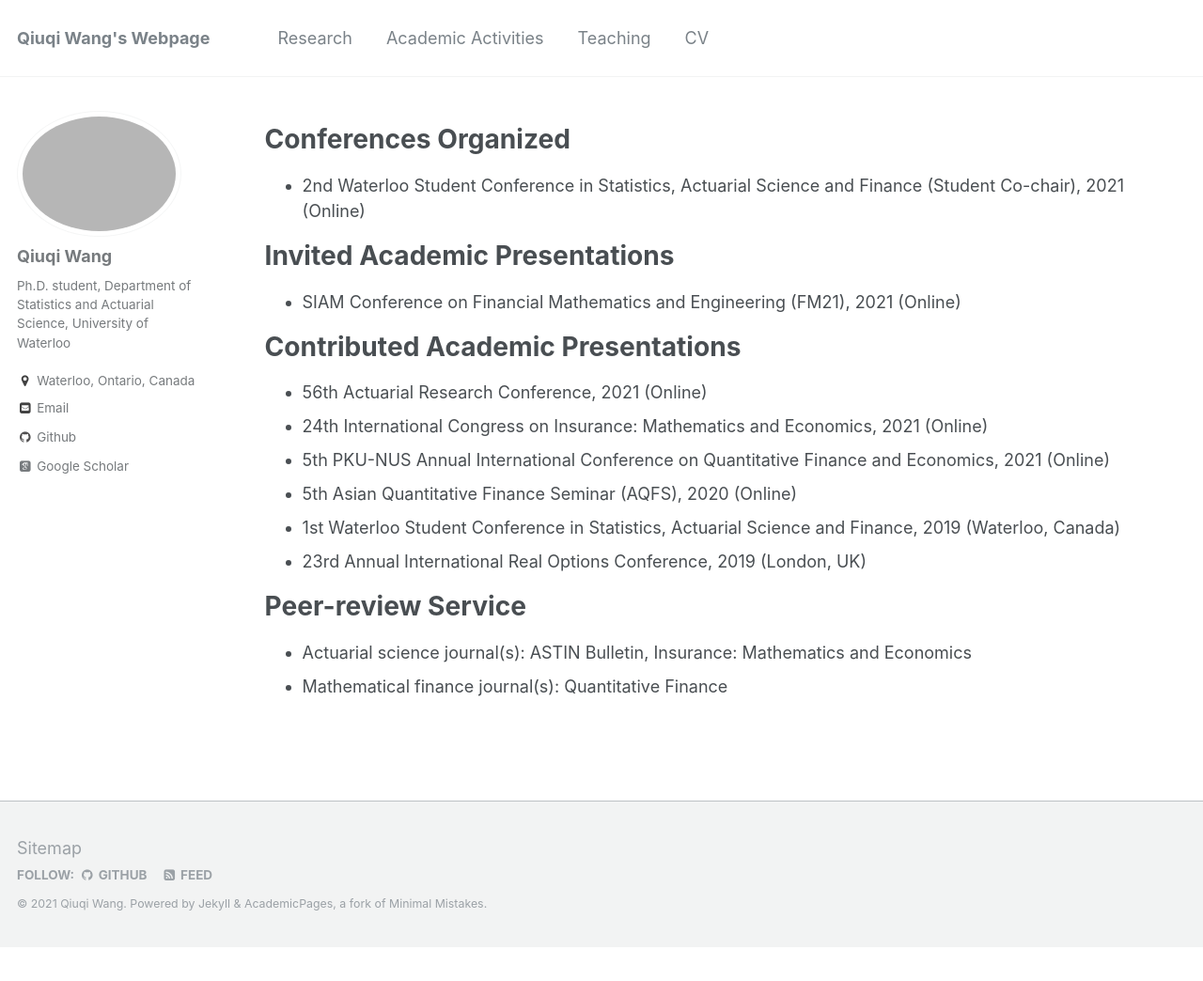
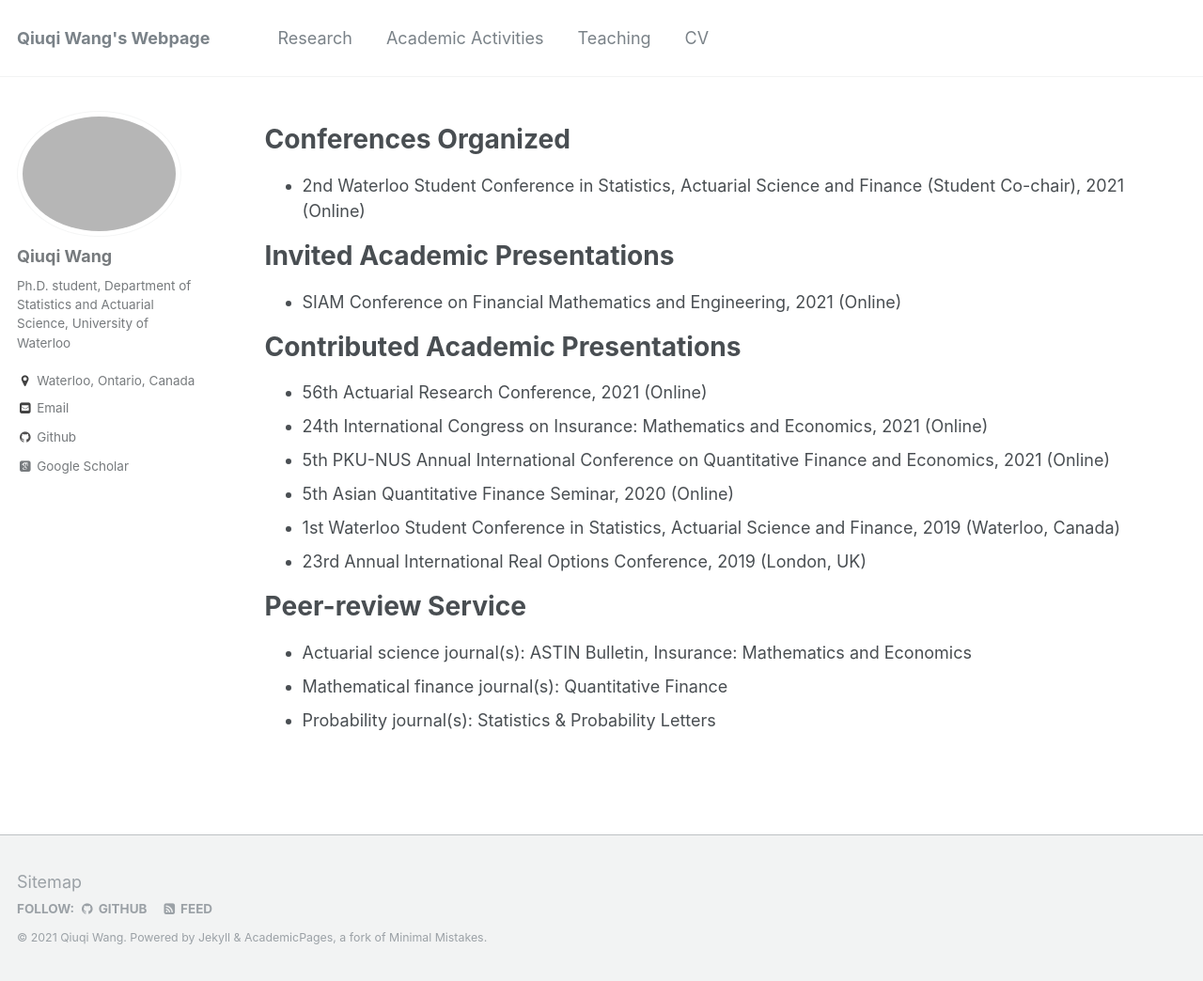
Before and after one commit to qwangan/qwangan.github.io, a Jekyll site: the page built from _pages/talks.md, in a window 1280 px wide and 1044 px high. Shown: the whole window at 94% size. Built offline with Jekyll 4.4.1, drawn with Linux system fonts in a browser that asks for light colours; some web fonts are replaced.

Commit message:
Update talks.md

```diff
--- a/_pages/talks.md
+++ b/_pages/talks.md
@@ -9,16 +9,17 @@ author_profile: true
 * 2nd Waterloo Student Conference in Statistics, Actuarial Science and Finance (Student Co-chair), 2021 (Online)
 
 # Invited Academic Presentations
-* SIAM Conference on Financial Mathematics and Engineering (FM21), 2021 (Online)
+* SIAM Conference on Financial Mathematics and Engineering, 2021 (Online)
 
 # Contributed Academic Presentations
 * 56th Actuarial Research Conference, 2021 (Online)
 * 24th International Congress on Insurance: Mathematics and Economics, 2021 (Online)
 * 5th PKU-NUS Annual International Conference on Quantitative Finance and Economics, 2021 (Online)
-* 5th Asian Quantitative Finance Seminar (AQFS), 2020 (Online)
+* 5th Asian Quantitative Finance Seminar, 2020 (Online)
 * 1st Waterloo Student Conference in Statistics, Actuarial Science and Finance, 2019 (Waterloo, Canada)
 * 23rd Annual International Real Options Conference, 2019 (London, UK)
 
 # Peer-review Service
 * Actuarial science journal(s): ASTIN Bulletin, Insurance: Mathematics and Economics
 * Mathematical finance journal(s): Quantitative Finance
+* Probability journal(s): Statistics & Probability Letters
```
